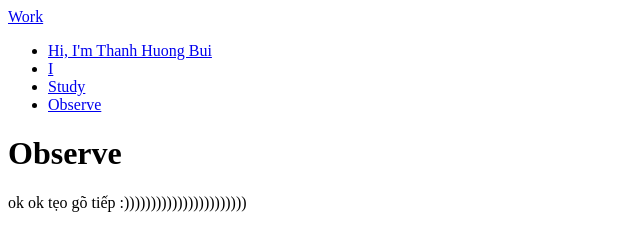
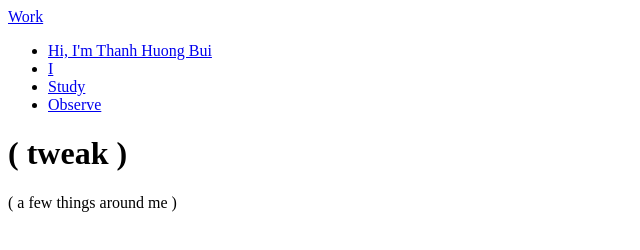
Before and after one commit to buithanhhuong412/buithanhhuong-website, a plain HTML site: page observe/index.html in a window 1280 px wide. Shown: the whole page, without its empty margins (0-640 px from the left). Drawn offline with Linux system fonts and the light colour scheme.

Commit message:
Update index.html

```diff
--- a/observe/index.html
+++ b/observe/index.html
@@ -21,8 +21,8 @@
     </nav>
 
     <main>
-        <h1>Observe</h1>
-        <p>ok ok tẹo gõ tiếp :)))))))))))))))))))))))</p>
+        <h1>(     tweak     )</h1>
+        <p>(     a few things around me     )</p>
         </main>
 
     </body>
```
